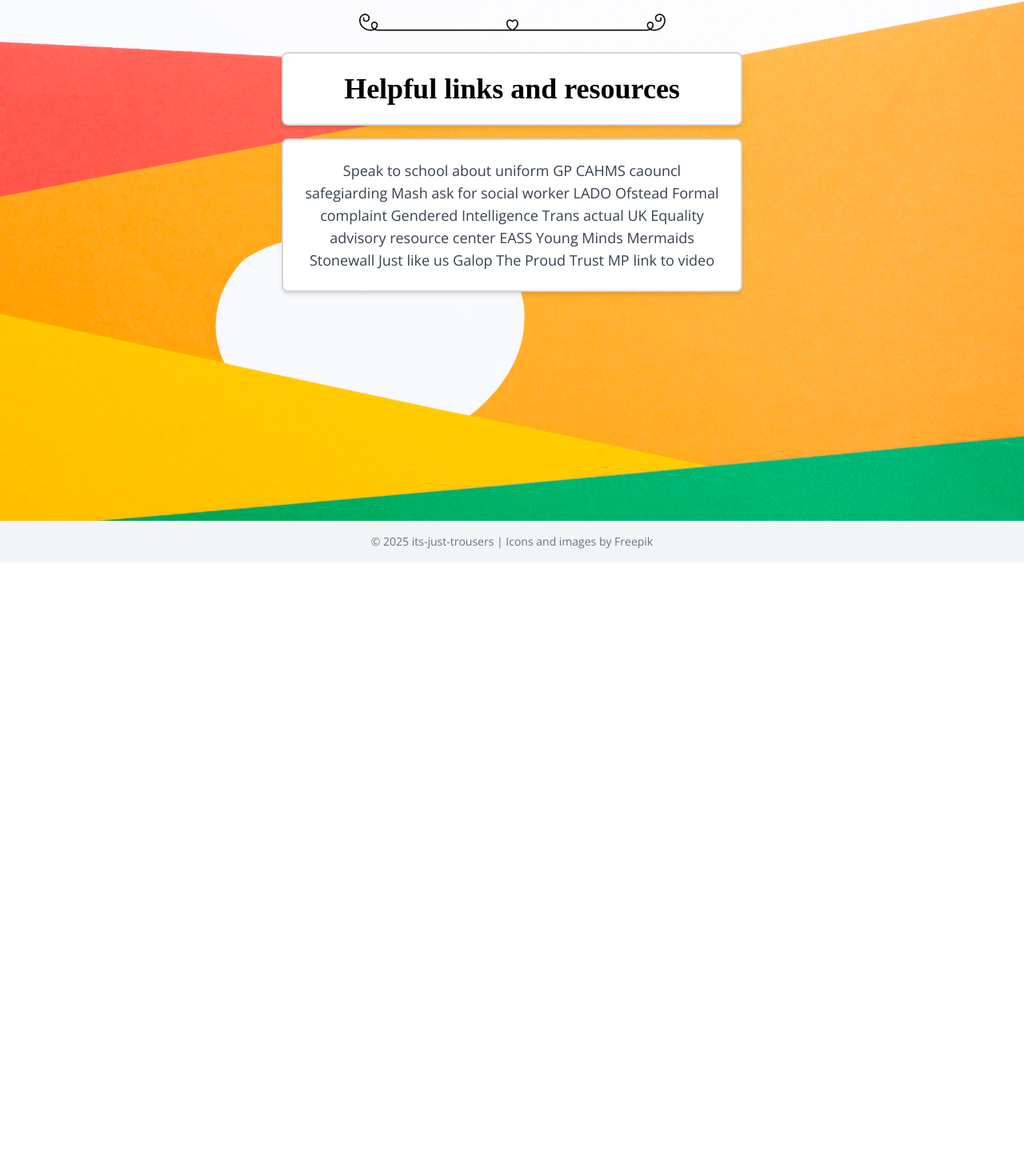
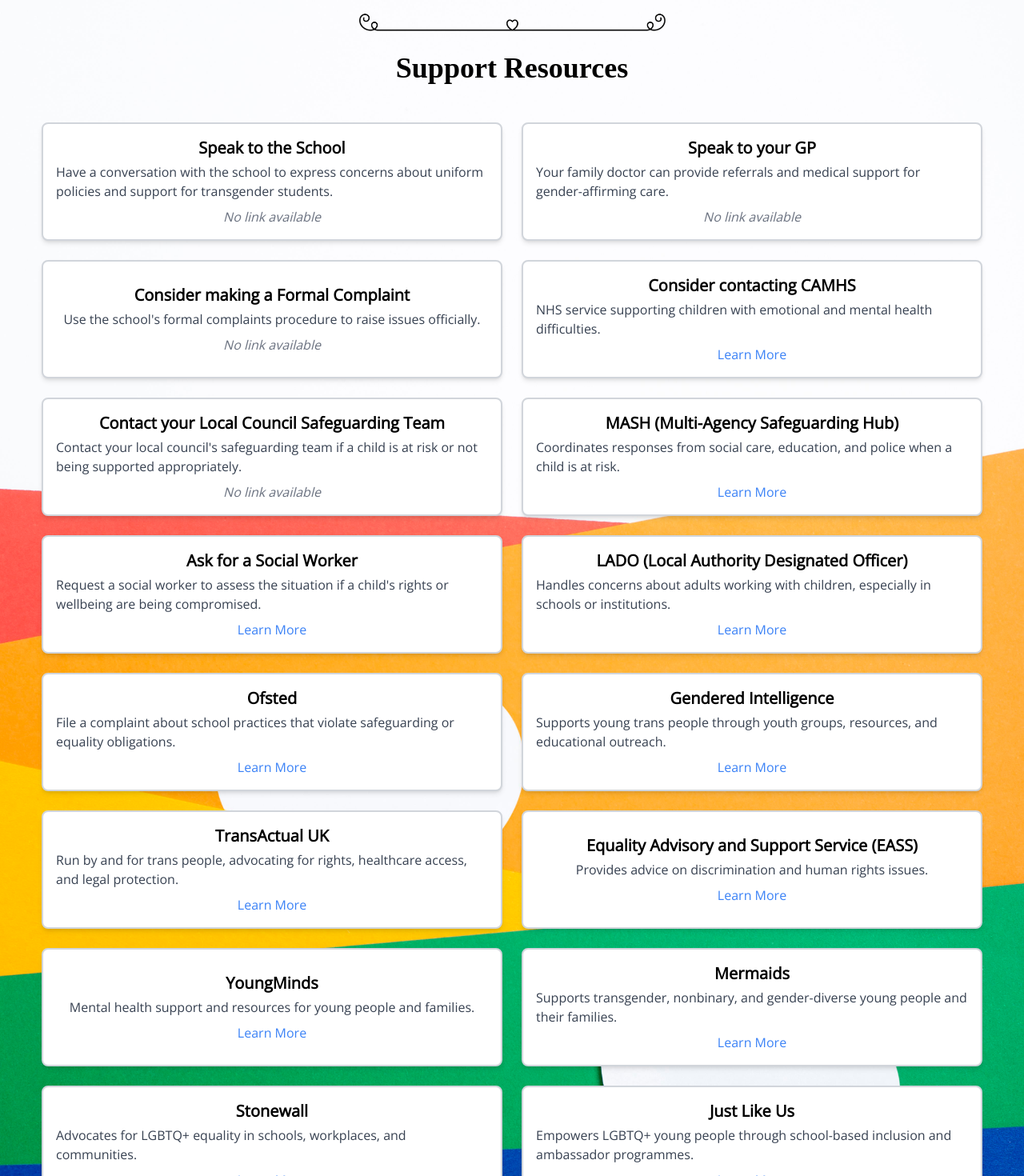
Before and after one commit to kasiawalsh/its-just-trousers, a React (Vite) app: page /resources in a window 1280 px wide. Shown: the part 97-1567 px from the top of the page at 80% size. Before the commit the page ends 800 px from the top, so only its background shows below. Built offline with nearby package versions, Linux system fonts and the light colour scheme; a web font is replaced by a local one.

Commit message:
Added resourcces.json, resourceCard, updated copy

```diff
--- a/src/App.tsx
+++ b/src/App.tsx
@@ -28,7 +28,10 @@
         </main>
         <footer className="bg-gray-100 text-center p-4 text-sm text-gray-500">
           © {new Date().getFullYear()} its-just-trousers | Icons and images by Freepik
-
+          <div>
+      <a href='http://www.freevisitorcounters.com'>www.Freevisitorcounters.com</a> <script type='text/javascript' src='https://www.freevisitorcounters.com/auth.php?id=d1e7350a78df1f691cf74553b8df2167d6625bd0'></script>
+      <script type="text/javascript" src="https://www.freevisitorcounters.com/en/home/counter/1352172/t/3"></script>
+      </div>
 
         </footer>
       </div>
--- a/src/components/ResourceCard.tsx
+++ b/src/components/ResourceCard.tsx
@@ -0,0 +1,28 @@
+type ResourceCardProps = {
+  title: string;
+  description: string;
+  link: string;
+};
+
+const ResourceCard: React.FC<ResourceCardProps> = ({ title, description, link }) => {
+  return (
+    <div className="flex flex-col items-center justify-center bg-white p-4 rounded-lg shadow-md min-w-[350px] max-w-xl w-full border-2 border-gray-300">
+      <h3 className="text-xl font-bold text-center">{title}</h3>
+      <p className="text-gray-700 pt-1">{description}</p>
+      {link ? (
+        <a
+          href={link}
+          target="_blank"
+          rel="noopener noreferrer"
+          className="text-blue-500 hover:underline mt-2"
+        >
+          Learn More
+        </a>
+      ) : (
+        <p className="text-gray-500 mt-2 italic">No link available</p>
+      )}
+    </div>
+  );
+};
+
+export default ResourceCard;
--- /dev/null
+++ b/src/data/resources.json
@@ -0,0 +1,97 @@
+[
+  {
+    "title": "Speak to the School",
+    "description": "Have a conversation with the school to express concerns about uniform policies and support for transgender students."
+  },
+  {
+    "title": "Speak to your GP",
+    "description": "Your family doctor can provide referrals and medical support for gender-affirming care."
+
+  },
+  {
+    "title": "Consider making a Formal Complaint",
+    "description": "Use the school's formal complaints procedure to raise issues officially."
+
+  },
+  {
+    "title": "Consider contacting CAMHS",
+    "description": "NHS service supporting children with emotional and mental health difficulties.",
+    "link": "https://www.nhs.uk/services/mental-health-services/child-and-adolescent-mental-health-services-camhs"
+  },
+  {
+    "title": "Contact your Local Council Safeguarding Team",
+    "description": "Contact your local council's safeguarding team if a child is at risk or not being supported appropriately."
+
+  },
+  {
+    "title": "MASH (Multi-Agency Safeguarding Hub)",
+    "description": "Coordinates responses from social care, education, and police when a child is at risk.",
+    "link": "#"
+  },
+  {
+    "title": "Ask for a Social Worker",
+    "description": "Request a social worker to assess the situation if a child's rights or wellbeing are being compromised.",
+    "link": "#"
+  },
+  {
+    "title": "LADO (Local Authority Designated Officer)",
+    "description": "Handles concerns about adults working with children, especially in schools or institutions.",
+    "link": "#"
+  },
+  {
+    "title": "Ofsted",
+    "description": "File a complaint about school practices that violate safeguarding or equality obligations.",
+    "link": "https://www.gov.uk/government/organisations/ofsted"
+  },
+
+  {
+    "title": "Gendered Intelligence",
+    "description": "Supports young trans people through youth groups, resources, and educational outreach.",
+    "link": "https://genderedintelligence.co.uk"
+  },
+  {
+    "title": "TransActual UK",
+    "description": "Run by and for trans people, advocating for rights, healthcare access, and legal protection.",
+    "link": "https://transactual.org.uk"
+  },
+  {
+    "title": "Equality Advisory and Support Service (EASS)",
+    "description": "Provides advice on discrimination and human rights issues.",
+    "link": "https://www.equalityadvisoryservice.com"
+  },
+  {
+    "title": "YoungMinds",
+    "description": "Mental health support and resources for young people and families.",
+    "link": "https://www.youngminds.org.uk"
+  },
+  {
+    "title": "Mermaids",
+    "description": "Supports transgender, nonbinary, and gender-diverse young people and their families.",
+    "link": "https://mermaidsuk.org.uk"
+  },
+  {
+    "title": "Stonewall",
+    "description": "Advocates for LGBTQ+ equality in schools, workplaces, and communities.",
+    "link": "https://stonewall.org.uk"
+  },
+  {
+    "title": "Just Like Us",
+    "description": "Empowers LGBTQ+ young people through school-based inclusion and ambassador programmes.",
+    "link": "https://www.justlikeus.org"
+  },
+  {
+    "title": "Galop",
+    "description": "Support and advocacy for LGBTQ+ people facing abuse, hate crime, or discrimination.",
+    "link": "https://galop.org.uk"
+  },
+  {
+    "title": "The Proud Trust",
+    "description": "Youth work and resources for LGBTQ+ young people and educators.",
+    "link": "https://www.theproudtrust.org"
+  },
+  {
+    "title": "Contact Your MP",
+    "description": "Raise the issue with your local Member of Parliament for support or advocacy.",
+    "link": "https://www.parliament.uk/mps-lords-and-offices/mps"
+  }
+]
--- a/src/pages/Home.tsx
+++ b/src/pages/Home.tsx
@@ -1,5 +1,3 @@
-import trousersImage from "../assets/trousersImage.jpg";
-import questionMarkImage from "../assets/questionMarkImage.jpg";
 import { Link } from "react-router-dom";
 import lineImage from "../assets/line.png";
 import schoolImage from "../assets/yellow-school-building.png";
@@ -9,11 +7,6 @@
     <div className="flex flex-col items-center gap-4 px-4">
       <img src={lineImage} alt="Line Image" className="w-[400px]"></img>
       <div className="flex flex-row items-center justify-around bg-white p-6 rounded-lg shadow-md max-w-xl w-full border-2 border-gray-300 gap-4">
-        <img
-          src={trousersImage}
-          alt="It's Just Trousers Logo"
-          className="w-10 ml-4 sm:ml-8"
-        ></img>
         <h1 className="text-4xl font-bold text-center font-edusa">
           It's Just Trousers
         </h1>
@@ -21,8 +14,8 @@
 
       <div className="flex flex-row items-center justify-around bg-white p-6 rounded-lg shadow-md max-w-xl w-full border-2 border-gray-300 gap-2">
         <p className="text-gray-700">
-          Behind a school uniform policy is a real person - a brave 13-year-old transgender boy
-          who just wants to be treated with respect.
+          Behind a school uniform policy is a real person - a brave 13-year-old
+          transgender boy Liam who just wants to be treated with respect.
         </p>
         <img
           src={schoolImage}
@@ -33,7 +26,9 @@
 
       <div className="flex flex-row items-center justify-center bg-white p-6 rounded-lg shadow-md max-w-xl w-full border-2 border-gray-300">
         <div className="font-sans text-gray-700 text-left">
-          <p className="font-edusa font-bold pb-4">Liam is taking a stand to:</p>
+          <p className="font-edusa font-bold pb-4">
+            Liam is taking a stand to:
+          </p>
           <ul className="list-disc list-inside text-left space-y-2">
             <li>
               Share his story as a transgender student navigating school life
@@ -48,7 +43,7 @@
             </li>
             <li>
               Find legal support or representation to help challenge his
-              school's decision
+              school's decision to deny his request for trousers
             </li>
           </ul>
         </div>
@@ -59,25 +54,21 @@
             Is it really just about trousers?
           </p>
           <p className="text-gray-700 text-left max-w-xl mt-4">
-            When Liam, a transgender boy, asked to wear trousers instead of the
-            school-mandated skirt, his request was denied. What began as a
-            uniform issue turned into something deeper - a struggle to be seen,
-            heard, and respected for who he is.
+            When Liam asked to wear trousers instead of the school-mandated
+            skirt, his request was denied even after providing medical advice
+            requested by the school. What began as a uniform issue turned into
+            something deeper - a struggle to be seen, heard, and respected for
+            who he is.
           </p>
           <p className="text-center pt-4">
             <Link
               to="/liams-story"
-              className="hover:underline text-green-700 font-edusa font-bold"
+              className="hover:underline text-3xl text-green-700 font-edusa font-bold"
             >
-              Read Liam's story so far
+              Read Liam's story so far →
             </Link>
           </p>
         </div>
-        <img
-          src={questionMarkImage}
-          alt="It's Just Trousers Logo"
-          className="w-16"
-        ></img>
       </div>
     </div>
   );
--- a/src/pages/LiamsStory.tsx
+++ b/src/pages/LiamsStory.tsx
@@ -16,10 +16,10 @@
       </div>
     <div className="bg-white p-6 rounded-lg shadow-md max-w-xl w-full border-2 border-gray-300">
       <div className="font-sans text-lg text-gray-700 text-left">
-        <p className="font-edusa font-bold">It started with a request made over a year ago to wear trousers as part his school uniform.</p>
+        <p className="font-edusa font-bold">It started with a request made over a year ago to wear trousers as part school uniform.</p>
         <p className="pt-2">Liam is a 13-year-old transgender boy who bravely came out
         and began living as himself at school. Despite his strength and clarity
-        about his identity, the response he received from his school was far
+        about his identity, and the backing of medical professionals, the response he received from his school was far
         from supportive.</p>
         <p className="pt-2">A coucellor provided by the school asked Liam "Do you blame IVF for who you are right now?", and said to him "You still look like a girl."</p>
         <p className="pt-2">Despite formal complaints, meetings with
@@ -28,7 +28,7 @@
         is refusing to make reasonable adjustments, disregarded safeguarding
         concerns, and failed to uphold its duties under the Equality Act 2010.</p>
         <p className="pt-2">When Liam wore trousers in line with his gender
-        identity, he was sent home and told to return in a skirt.
+        identity, he was not allowed in the classroom, was sent home and told to return in a skirt.
         Liam's emotional well-being suffered deeply. He began experiencing
         anxiety, distress, and sleep difficulties, and his GP confirmed the
         impact on his mental health. </p>
@@ -42,11 +42,11 @@
       </div>
     </div>
       <div className="flex flex-row items-center justify-center bg-white p-6 rounded-lg shadow-md max-w-xl w-full border-4 border-red-400">
-      <p className="text-center">
+      <p className="font-edusa font-bold text-lg text-center">
     If you can support Liam or want to get in touch, please{" "}
     <Link
       to="/contact"
-      className="text-green-600 font-bold hover:underline"
+      className="text-orange-600 font-bold hover:underline"
     >
       contact us
     </Link>.
--- a/src/pages/Resources.tsx
+++ b/src/pages/Resources.tsx
@@ -1,47 +1,54 @@
 import lineImage from '../assets/line.png';
+import ResourceCard from "../components/ResourceCard";
+import resources from "../data/resources.json";
 
 const Resources = () => {
   return (
-
     <div className="flex flex-col items-center gap-4 px-4">
-      <img
-          src={lineImage}
-          alt="Line Image"
-          className="w-[400px]"
-        ></img>
-      <div className="flex flex-row items-center justify-center bg-white p-6 rounded-lg shadow-md max-w-xl w-full border-2 border-gray-300">
-        <h1 className="text-4xl font-bold text-center font-edusa">
-          Helpful links and resources
-        </h1>
-      </div>
-      <div className="bg-white p-6 rounded-lg shadow-md max-w-xl w-full border-2 border-gray-300">
-        <p className="font-sans text-lg text-gray-700 text-center">
-          Speak to school about uniform
-          GP
-          CAHMS
-          caouncl safegiarding
-          Mash
-          ask for social worker
-          LADO
-          Ofstead
-          Formal complaint
-          Gendered Intelligence
-          Trans actual UK
-          Equality advisory resource center
-          EASS
-          Young Minds
-          Mermaids
-          Stonewall
-          Just like us
-          Galop
-          The Proud Trust
-          MP
-          link to video
-
-        </p>
+      <img src={lineImage} alt="Line Image" className="w-[400px]"></img>
+      <h1 className="text-4xl font-edusa font-bold text-center mb-8">Support Resources</h1>
+      <div className="grid gap-6 md:grid-cols-2">
+        {resources.map((res, index) => (
+          <ResourceCard
+            key={index}
+            title={res.title}
+            description={res.description}
+            link={res.link}
+          />
+        ))}
       </div>
     </div>
   );
 };
 
 export default Resources;
+
+{
+  /* <img
+src={lineImage}
+alt="Line Image"
+className="w-[400px]"
+></img> */
+}
+
+// Speak to school about uniform
+// GP
+// CAHMS
+// caouncl safegiarding
+// Mash
+// ask for social worker
+// LADO
+// Ofstead
+// Formal complaint
+// Gendered Intelligence
+// Trans actual UK
+// Equality advisory resource center
+// EASS
+// Young Minds
+// Mermaids
+// Stonewall
+// Just like us
+// Galop
+// The Proud Trust
+// MP
+// link to video
```
